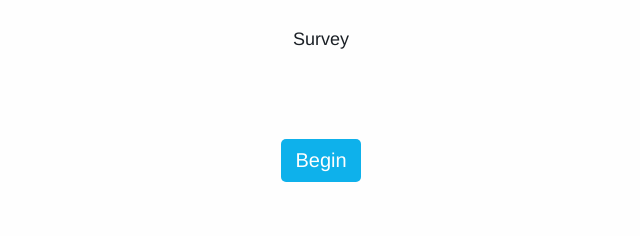
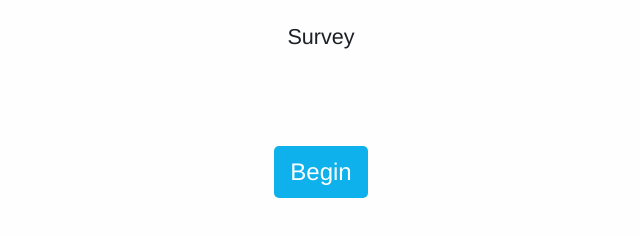
Before and after one commit to johngieselmann/survey-web-app, a plain HTML site: page index.html in a window 1280 px wide. Shown: the top 236 px of the page, without its empty margins (319-959 px from the left). Drawn offline with Linux system fonts and the light colour scheme.

Commit message:
JohnG. Scaling size adjustments.

```diff
--- a/css/less/main.less
+++ b/css/less/main.less
@@ -79,7 +79,7 @@ section {
     position: absolute;
     top: 0;
     left: -100%;
-    bottom: 5em;
+    bottom: 0;
     width: 100%;
     padding: 2em 0 0 0;
 
@@ -90,7 +90,7 @@ section {
     .transition(right, @sectionTransDur);
 
     h1 {
-        padding: .5em 1em;
+        padding: 0 1em;
 
         text-align: center;
         font-size: 1.8em;
@@ -285,6 +285,9 @@ footer {
  */
 @media only screen and (min-width: 768px) {
 
+    html {
+        font-size: 12px;
+    }
 }
 
 /**
@@ -298,7 +301,9 @@ footer {
  * iPad landscape width
  */
 @media only screen and (min-width: 1024px) {
-
+    html {
+        font-size: 14px;
+    }
 }
 
 /**
--- a/css/swa.main.css
+++ b/css/swa.main.css
@@ -65,7 +65,7 @@ section {
   position: absolute;
   top: 0;
   left: -100%;
-  bottom: 5em;
+  bottom: 0;
   width: 100%;
   padding: 2em 0 0 0;
   text-align: center;
@@ -83,7 +83,7 @@ section {
   -webkit-backface-visibility: hidden;
 }
 section h1 {
-  padding: .5em 1em;
+  padding: 0 1em;
   text-align: center;
   font-size: 1.8em;
   color: #1b2026;
@@ -274,7 +274,9 @@ footer .btn-next {
  * iPad portrait width
  */
 @media only screen and (min-width: 768px) {
-
+  html {
+    font-size: 12px;
+  }
 }
 /**
  * Good desktop width
```
